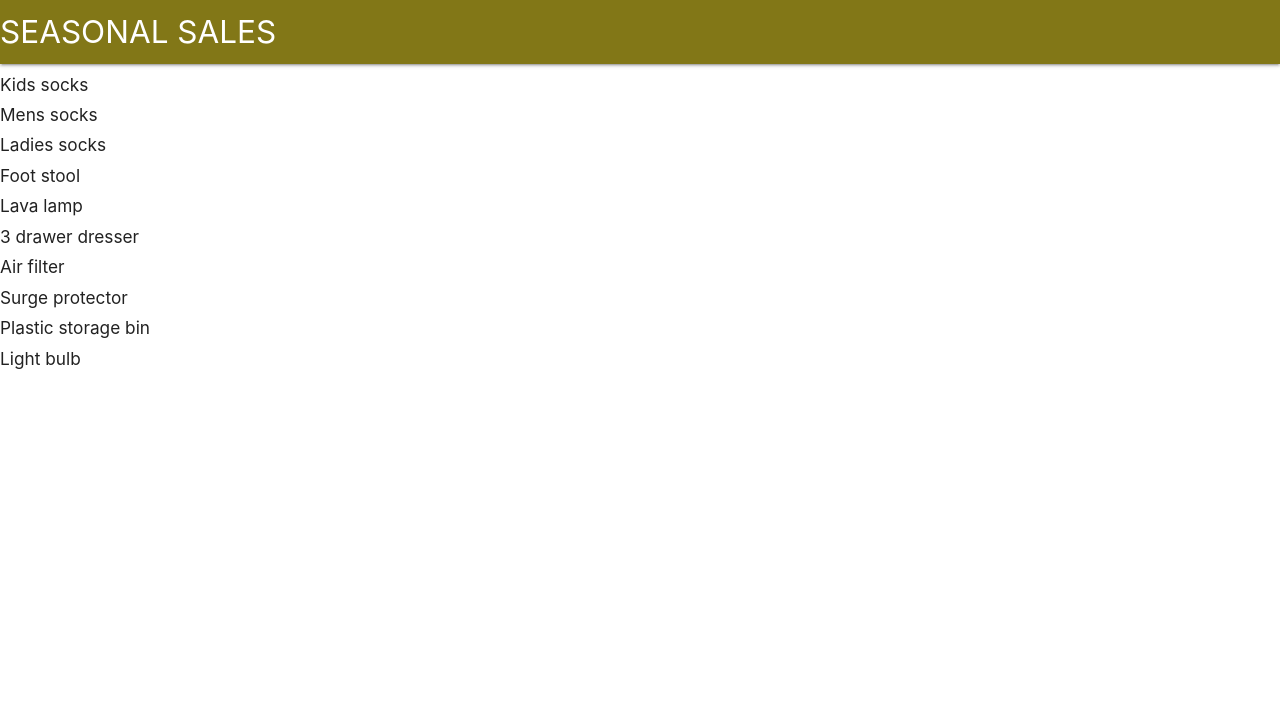
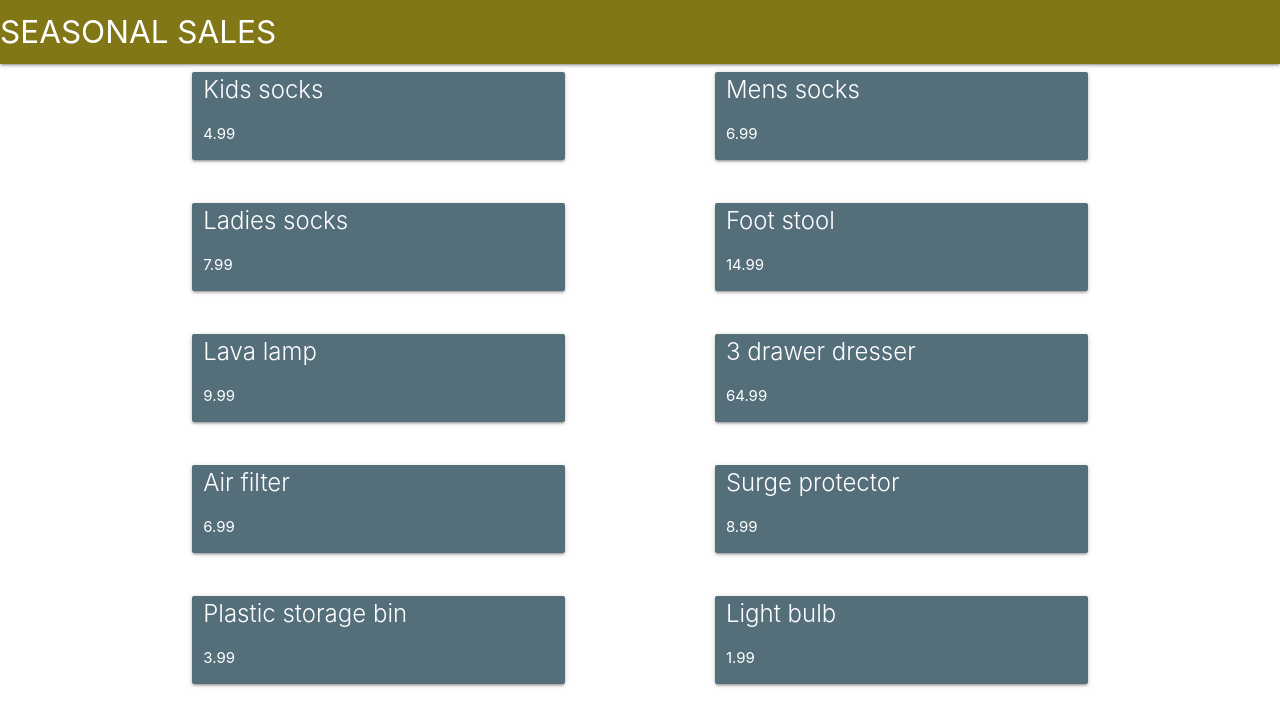
Before and after one commit to utleroy/spa-seasonal-sales, a plain HTML site: page index.html in a window 1280 px wide. Drawn offline with nearby package versions, Linux system fonts and the light colour scheme.

Commit message:
materialize items dynamically created

```diff
--- a/seasonal-sales.js
+++ b/seasonal-sales.js
@@ -8,20 +8,40 @@ function executeThisCodeWhenChunksArrive () {
 function executeThisCodeAfterFileLoaded () {
   var data = JSON.parse(this.response);
   var contentEl = document.getElementById("output-products")
-  var productData = "";
+  var productData = "<div class='container'>";
+
   var currentProduct;
 
   for (var i = 0; i < data.products.length; i++) {
     currentProduct = data.products[i]
     console.log(currentProduct)
 
+    if (i%2 === 0) {
+      productData += "<div class ='row'>"
+    }
 
-    productData += "<div id='product-contain'>";
-    productData += `<h6>${currentProduct.name}</h6>`;
+    productData += "<div class='col s12 m5"
+
+    if (i%2 !== 0) {
+      productData += " offset-m2"
+    }
+
+    productData += " card blue-grey darken-1 card-content white-text'>";
+
+    productData += `<span class='card-title'>${currentProduct.name}</span>`;
+    productData += `<p>${currentProduct.price}</p>`;
+
     productData += "</div>";
 
+    if (i%2 !== 0) {
+      productData += "</div>"
+    }
+
   }
+
+  productData += "</div>"
   contentEl.innerHTML = productData;
+
 }
 
 
```
Also changed, not shown: index.html (+0 -22 lines).
